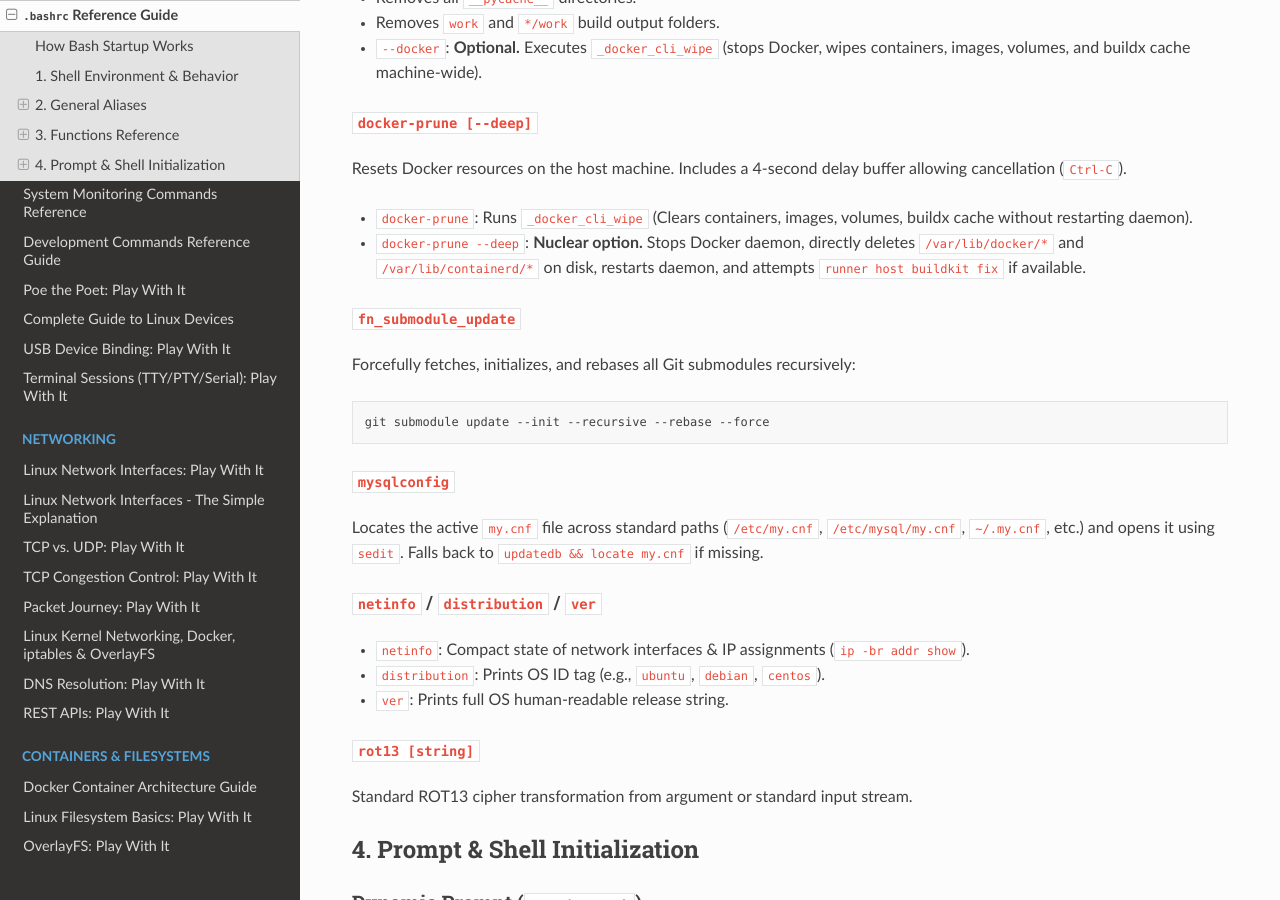
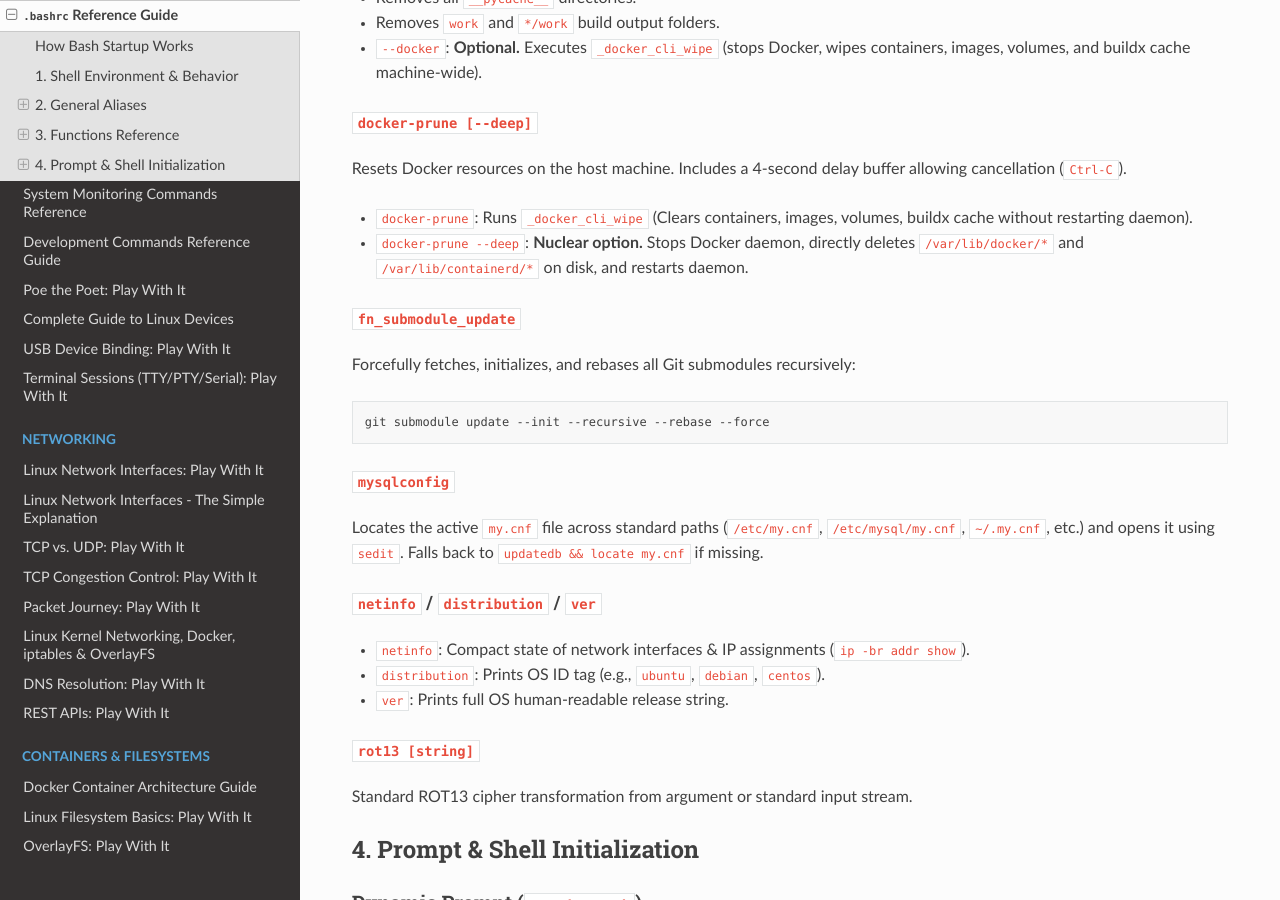
Before and after one commit to karthik-dev-82/system-notes, a Sphinx documentation site: the page built from docs/source/bashrc_reference.rst, in a window 1280 px wide and 900 px high, scrolled down 4186 px. Built offline with Sphinx 7.4.7 and the Read the Docs theme 3.1.0, drawn with Linux system fonts in a browser that asks for light colours.

Commit message:
Remove internal buildkit-fix reference from docker-prune --deep
The `runner host buildkit fix` call was specific to a former employer's
internal tooling and doesn't belong in a public bashrc reference.

```diff
--- a/docs/source/bashrc_reference.rst
+++ b/docs/source/bashrc_reference.rst
@@ -281,8 +281,8 @@ buffer allowing cancellation (``Ctrl-C``).
 * ``docker-prune``: Runs ``_docker_cli_wipe`` (Clears containers, images,
   volumes, buildx cache without restarting daemon).
 * ``docker-prune --deep``: **Nuclear option.** Stops Docker daemon, directly
-  deletes ``/var/lib/docker/*`` and ``/var/lib/containerd/*`` on disk,
-  restarts daemon, and attempts ``runner host buildkit fix`` if available.
+  deletes ``/var/lib/docker/*`` and ``/var/lib/containerd/*`` on disk, and
+  restarts daemon.
 
 ``fn_submodule_update``
 ^^^^^^^^^^^^^^^^^^^^^^^^^
```
Also changed, not shown: 1 other file.
